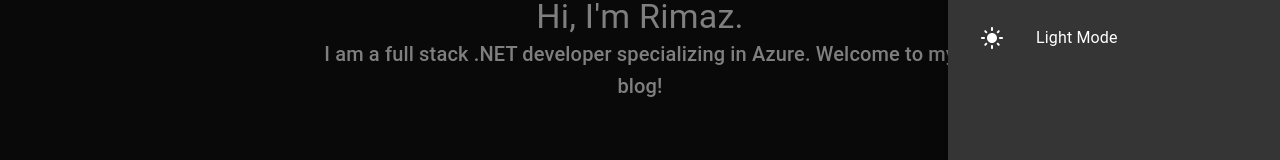
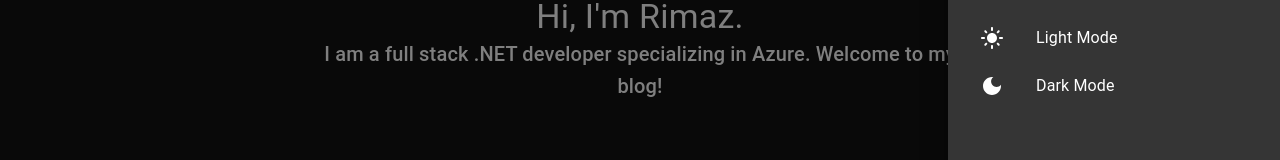
Before and after one commit to rimaz523/rimaz-website, a React (Create React App) app in the folder website-react-spa/: page / in a window 1280 px wide. Both pictures are taken after a click on the button "open drawer". Shown: the part 219-379 px from the top of the page. Built offline with nearby package versions, Linux system fonts and the light colour scheme.

Commit message:
add dark mode menu option

```diff
--- a/website-react-spa/src/components/mainMenu/MainMenu.jsx
+++ b/website-react-spa/src/components/mainMenu/MainMenu.jsx
@@ -11,6 +11,7 @@ import ListItemText from '@mui/material/ListItemText'
 import AccountCircleIcon from '@mui/icons-material/AccountCircle'
 import DescriptionIcon from '@mui/icons-material/Description'
 import LightModeIcon from '@mui/icons-material/LightMode'
+import DarkModeIcon from '@mui/icons-material/DarkMode'
 import EmailIcon from '@mui/icons-material/Email'
 
 const MainMenu = () => {
@@ -70,6 +71,12 @@ const MainMenu = () => {
               </ListItemIcon>
               <ListItemText primary='Light Mode' />
             </ListItemButton>
+            <ListItemButton>
+              <ListItemIcon>
+                <DarkModeIcon sx={{ color: 'primary.main' }} />
+              </ListItemIcon>
+              <ListItemText primary='Dark Mode' />
+            </ListItemButton>
           </Box>
         </Box>
       </Drawer>
```
